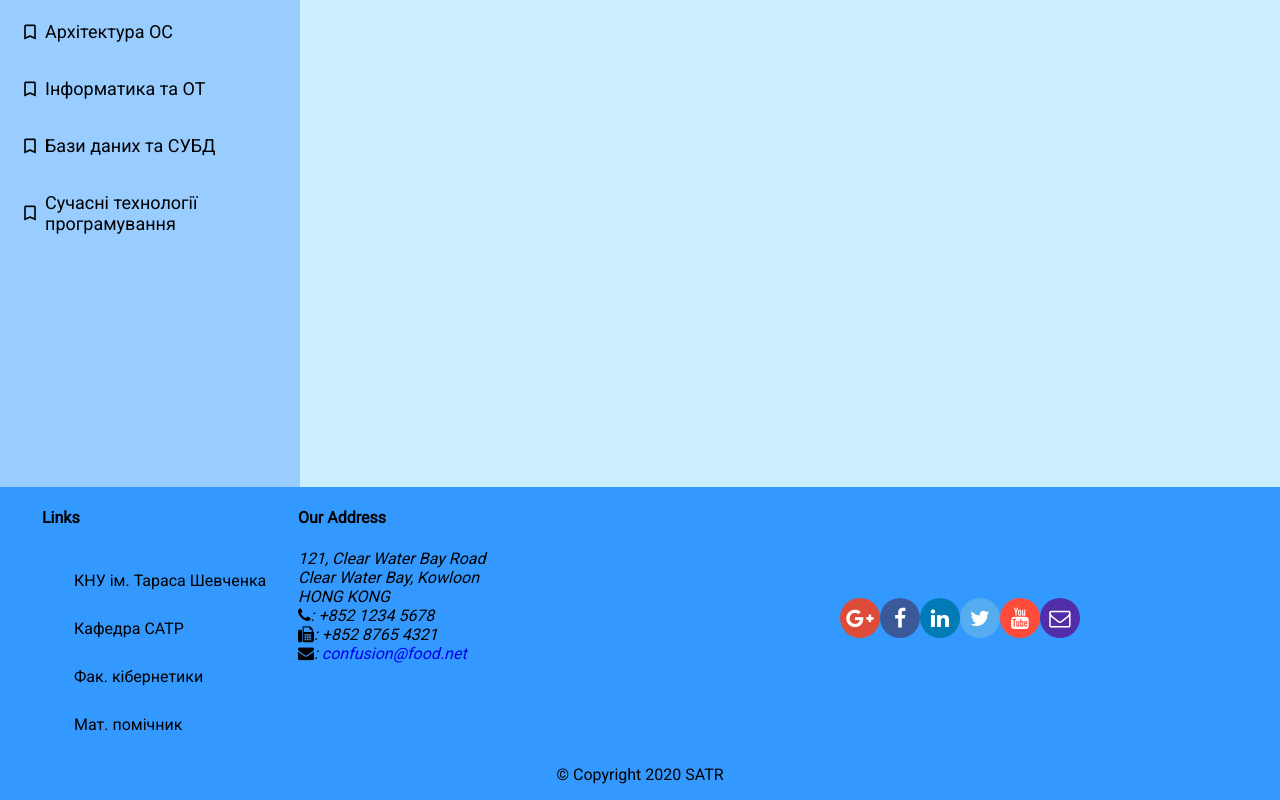
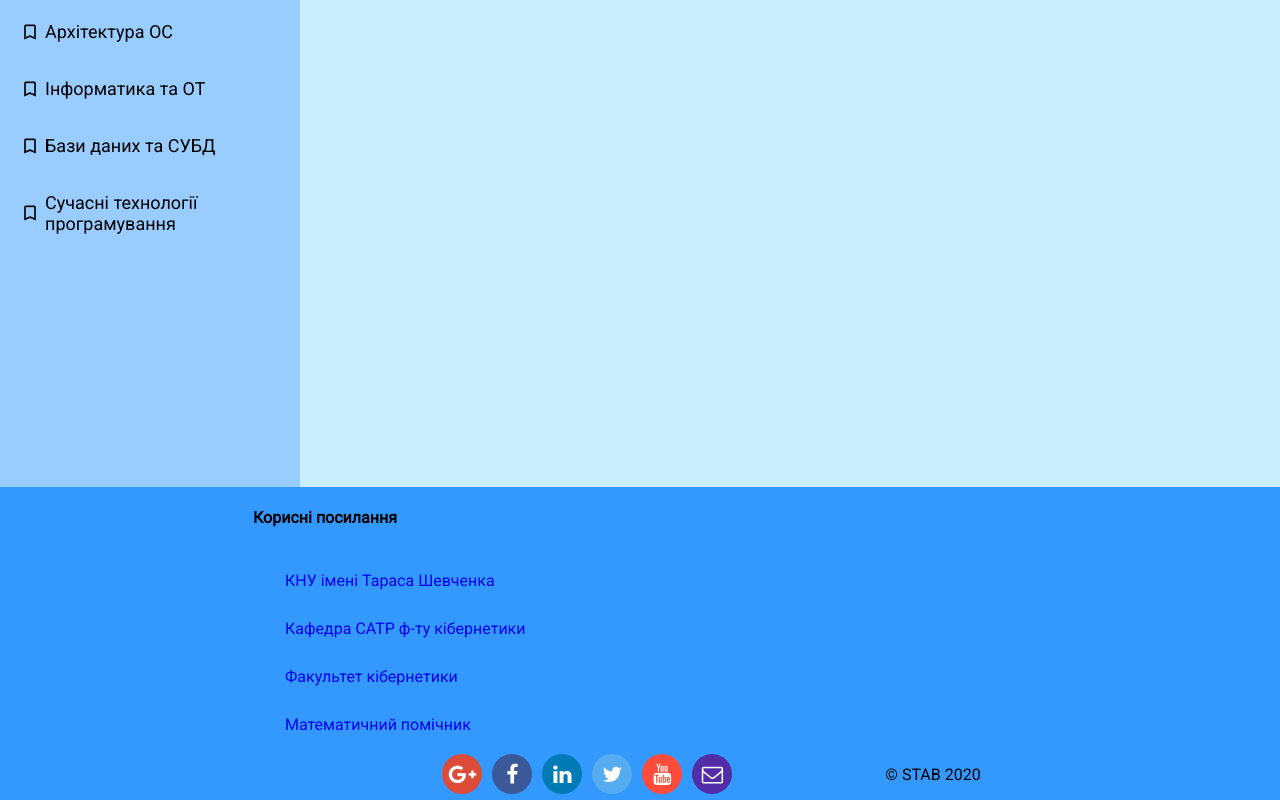
Before and after one commit to Dunridge/stab-univ, an Angular app: page / in a window 1280 px wide. Shown: the part 493-1293 px from the top of the page. Built offline with nearby package versions, Linux system fonts and the light colour scheme.

Commit message:
configured footer styles

```diff
--- a/src/app/footer/footer.component.css
+++ b/src/app/footer/footer.component.css
@@ -56,3 +56,12 @@ footer {
 .btn-linkedin{color:#fff!important;background-color:#007bb6!important;}
 .btn-twitter{color:#fff!important;background-color:#55acee!important;}
 .btn-mail{color:#fff!important;background-color:#512DA8!important;}
+
+.social-btn {
+  margin-left: 5px;
+  margin-right: 5px;
+}
+
+.useful-links-header {
+  white-space: nowrap;
+}
--- a/src/app/footer/footer.component.html
+++ b/src/app/footer/footer.component.html
@@ -1,63 +1,33 @@
-<!--<footer>-->
-<!--  &lt;!&ndash;  <div class="container">&ndash;&gt;-->
-<!--  <div class="useful-links">-->
-<!--    <p>Корисні посилання</p>-->
-<!--    <div class="useful-links-list">-->
-<!--      <a href="http://www.univ.kiev.ua/">КНУ імені Тараса Шевченка</a>-->
-<!--      <a href="http://satr.unicyb.kiev.ua/">Кафедра САТР ф-ту кiбернетики</a>-->
-<!--      <a href="http://csc.knu.ua/en/">Факультет кібернетики</a>-->
-<!--      <a href="https://www.mathway.com/">Математичний помiчник</a>-->
-<!--      <a href=" http://www.fliptext.org">Fliptext</a>-->
-<!--    </div>-->
-<!--  </div>-->
-<!--  <div class="copyright">-->
-<!--    <p>-->
-<!--      &copy; STAB 2020-->
-<!--    </p>-->
-<!--  </div>-->
-<!--  &lt;!&ndash;  </div>&ndash;&gt;-->
-<!--</footer>-->
-
 <div class="container footer"
      fxLayout="row wrap"
      fxLayout.lt-md="column"
      fxLayoutAlign="center center"
      fxLayoutGap="10px">
 
-  <div fxFlex="100" fxFlex.gt-sm="50">
+  <div fxFlex="100" fxFlex.gt-sm="60">
     <div fxLayout="row">
-      <div fxFlex="40" fxFlexOffset="20px">
-        <h4>Links</h4>
+      <div fxFlex="40" fxFlexOffset="2px">
+        <h4 class="useful-links-header">Корисні посилання</h4>
         <mat-list>
-          <mat-list-item><a mat-button>КНУ ім. Тараса Шевченка</a></mat-list-item>
-          <mat-list-item><a mat-button>Кафедра САТР</a></mat-list-item>
-          <mat-list-item><a mat-button>Фак. кібернетики</a></mat-list-item>
-          <mat-list-item><a mat-button>Мат. помiчник</a></mat-list-item>
+          <mat-list-item><a href="http://www.univ.kiev.ua/" mat-button>КНУ імені Тараса Шевченка</a></mat-list-item>
+          <mat-list-item><a href="http://satr.unicyb.kiev.ua/" mat-button>Кафедра САТР ф-ту кiбернетики</a></mat-list-item>
+          <mat-list-item><a href="http://csc.knu.ua/en/" mat-button>Факультет кібернетики</a></mat-list-item>
+          <mat-list-item><a href="https://www.mathway.com/" mat-button>Математичний помiчник</a></mat-list-item>
         </mat-list>
-      </div>
-      <div fxFlex="55">
-        <h4>Our Address</h4>
-        <address style="text-size: 80%">
-          121, Clear Water Bay Road<br> Clear Water Bay, Kowloon<br> HONG KONG<br>
-          <i class="fa fa-phone"></i>: +852 1234 5678<br>
-          <i class="fa fa-fax"></i>: +852 8765 4321<br>
-          <i class="fa fa-envelope"></i>:
-          <a href="mailto:confusion@food.net">confusion@food.net</a>
-        </address>
       </div>
     </div>
   </div>
   <div fxFlex="100" fxFlex.gt-sm="45">
     <div style="text-align:center">
-      <a mat-icon-button class="btn-google-plus" href="http://google.com/+"><i class="fa fa-google-plus fa-lg"></i></a>
-      <a mat-icon-button class="btn-facebook" href="http://www.facebook.com/profile.php?id="><i class="fa fa-facebook fa-lg"></i></a>
-      <a mat-icon-button class="btn-linkedin" href="http://www.linkedin.com/in/"><i class="fa fa-linkedin fa-lg"></i></a>
-      <a mat-icon-button class="btn-twitter" href="http://twitter.com/"><i class="fa fa-twitter fa-lg"></i></a>
-      <a mat-icon-button class="btn-youtube" href="http://youtube.com/"><i class="fa fa-youtube fa-lg"></i></a>
-      <a mat-icon-button class="btn-mail" href="mailto:"><i class="fa fa-envelope-o fa-lg"></i></a>
+      <a mat-icon-button class="social-btn btn-google-plus" href="http://google.com/+"><i class="fa fa-google-plus fa-lg"></i></a>
+      <a mat-icon-button class="social-btn btn-facebook" href="http://www.facebook.com/profile.php?id="><i class="fa fa-facebook fa-lg"></i></a>
+      <a mat-icon-button class="social-btn btn-linkedin" href="http://www.linkedin.com/in/"><i class="fa fa-linkedin fa-lg"></i></a>
+      <a mat-icon-button class="social-btn btn-twitter" href="http://twitter.com/"><i class="fa fa-twitter fa-lg"></i></a>
+      <a mat-icon-button class="social-btn btn-youtube" href="http://youtube.com/"><i class="fa fa-youtube fa-lg"></i></a>
+      <a mat-icon-button class="social-btn btn-mail" href="mailto:"><i class="fa fa-envelope-o fa-lg"></i></a>
     </div>
   </div>
   <div>
-    <p>© Copyright 2020 SATR</p>
+    <p>© STAB 2020</p>
   </div>
 </div>
--- a/src/app/header/header.component.css
+++ b/src/app/header/header.component.css
@@ -78,6 +78,7 @@ nav {
   display: block;
 }
 
+
 @media screen and (max-width: 1210px) {
   .info-section > * {
     font-size: 20px;
--- a/src/styles.css
+++ b/src/styles.css
@@ -3,27 +3,14 @@
 /*@import url(https://stackpath.bootstrapcdn.com/bootstrap/4.5.2/css/bootstrap.min.css);*/
 @import "../node_modules/font-awesome/css/font-awesome.css";
 
-/*
-Color scheme:
-1) #568oe9
-2) #84ceeb
-*/
-
 html, body {
   height: 100%;
   margin: 0;
   font-family: 'Roboto';
-
-  /*margin: 0;*/
-  /*position: absolute;*/
-  /*top: 0;*/
-  /*left: 0;*/
 }
 
 html {
-  /*overflow-x: hidden;*/
-  /*margin-right: -40px;*/
-  /*margin-bottom: -4px;*/
+  min-width: 980px;
 }
 
 a {
```
